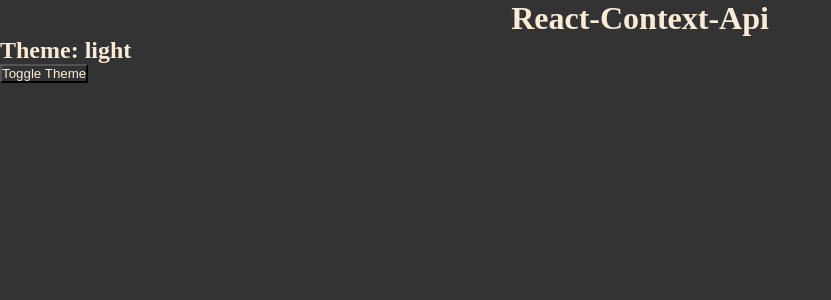
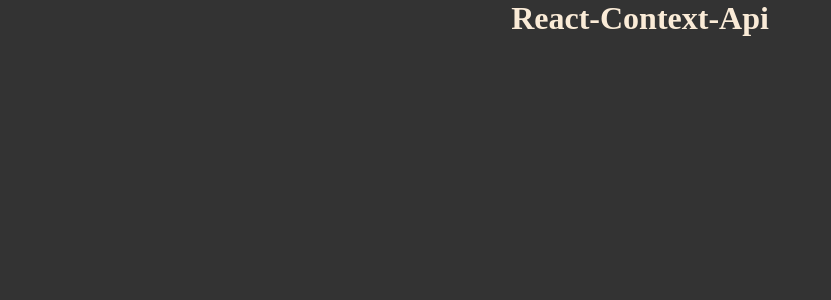
Before and after one commit to nikhildev-webapp/React-Context-API, a React (Vite) app: page / in a window 1280 px wide. Shown: the top 300 px of the page, without its empty margins (0-831 px from the left). Built offline with nearby package versions, Linux system fonts and the light colour scheme.

Commit message:
clean the code remove theme context for next example

```diff
--- a/src/App.jsx
+++ b/src/App.jsx
@@ -1,13 +1,11 @@
 import './App.css'
-import Home from './components/Home'
-
 
 function App() {
 
   return (
     <>
       <h1 style={{ textAlign: 'center' }}>React-Context-Api</h1>
-      <Home/>
+
     </>
   )
 }
--- a/src/main.jsx
+++ b/src/main.jsx
@@ -2,12 +2,11 @@
 import { createRoot } from 'react-dom/client'
 import App from './App.jsx'
 import './index.css'
-import { ThemeProvider } from './context/ThemeContext.jsx'
 
 createRoot(document.getElementById('root')).render(
   <StrictMode>
-    <ThemeProvider>
+
       <App />
-      </ThemeProvider>
+
   </StrictMode>,
 )
```
